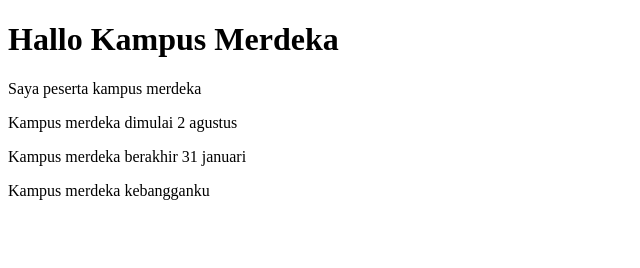
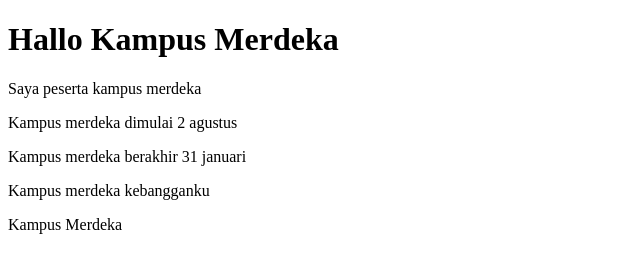
Before and after one commit to aditwibisana/belajar-git, a plain HTML site: page index.html in a window 1280 px wide. Shown: the whole page, without its empty margins (0-640 px from the left). Drawn offline with Linux system fonts and the light colour scheme.

Commit message:
perubahan ke 5

```diff
--- a/index.html
+++ b/index.html
@@ -12,5 +12,6 @@
     <p>Kampus merdeka dimulai 2 agustus</p>
     <p>Kampus merdeka berakhir 31 januari</p>
     <p>Kampus merdeka kebangganku</p>
+    <p>Kampus Merdeka</p>
 </body>
 </html>
```
